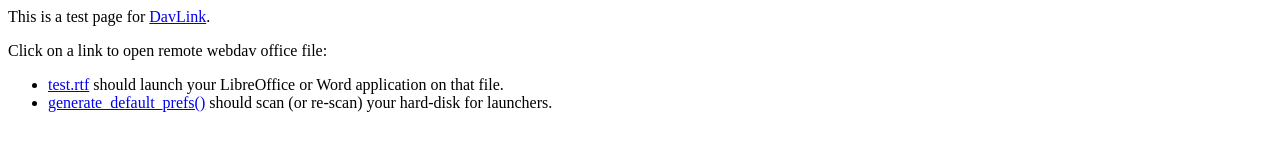
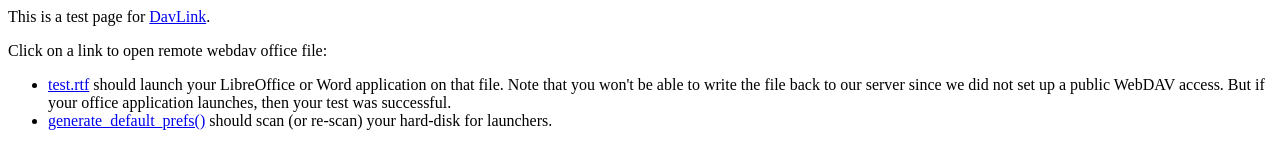
Before and after one commit to lsaffre/davlink, a plain HTML site: page example/index.html in a window 1280 px wide. Drawn offline with Linux system fonts and the light colour scheme; a script that the page names is missing.

Commit message:
http://docs.lino-framework.org/blog/2014/0527.html

```diff
--- a/example/index.html
+++ b/example/index.html
@@ -38,6 +38,11 @@ function generate_default_prefs() {
 <ul>
 <li><a href="javascript:startFile('http://test-davlink.lino-framework.org/test.rtf')">test.rtf</a>
 should launch your LibreOffice or Word application on that file.
+
+Note that you won't be able to write the file back to our server since
+we did not set up a public WebDAV access.  But if your office
+application launches, then your test was successful.
+
 </li>
 <li><a href="javascript:generate_default_prefs()">generate_default_prefs()</a>
 should scan (or re-scan) your hard-disk for launchers.
```
Also changed, not shown: 1 other file.
